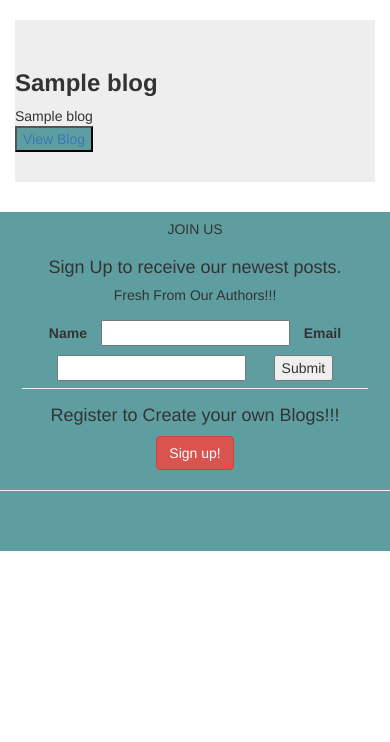
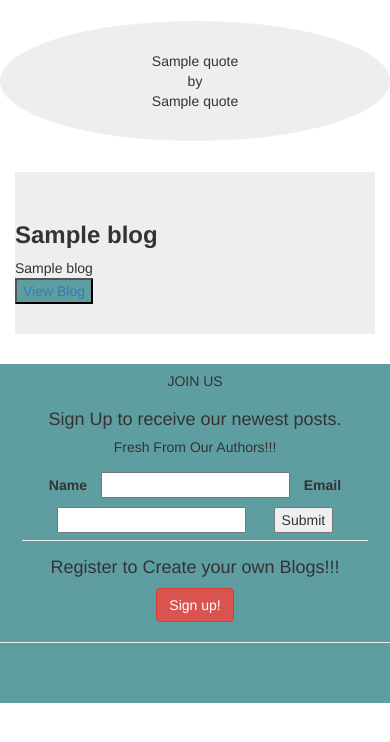
Before and after one commit to bethwelkip/Blog, a Flask app: template app/templates/index.html in a window 390 px wide. Shown: the part 89-831 px from the top of the page. Run offline with Flask 2, Linux system fonts and the light colour scheme; the template is opened without the code that fills it: most values are stand-ins (such as "Sample title", 1, 10 or a date in 2020); form fields are guessed from the names that the template uses; data that the repository does not hold is empty; some libraries are stand-ins or nearby versions.

Commit message:
edit quote appearance

```diff
--- a/app/templates/index.html
+++ b/app/templates/index.html
@@ -7,6 +7,20 @@
 {% endblock %}
 
 {% block content %}
+<div class="row">
+    <div class="col-md-2"></div>
+    <div class="col-md-8">
+        <div class="jumbotron" style="border-radius: 50%;border: 10px;text-align: center">
+            {{quote[1]}}
+            <br>
+            by
+            <br>
+            {{quote[0]}}
+
+        </div>
+    </div>
+    <div class="col-md-2"></div>
+</div>
 {{macro.displayBlogs(blogs)}}
 
 
```
Also changed, not shown: app/templates/profile.html (line endings or trailing spaces).
